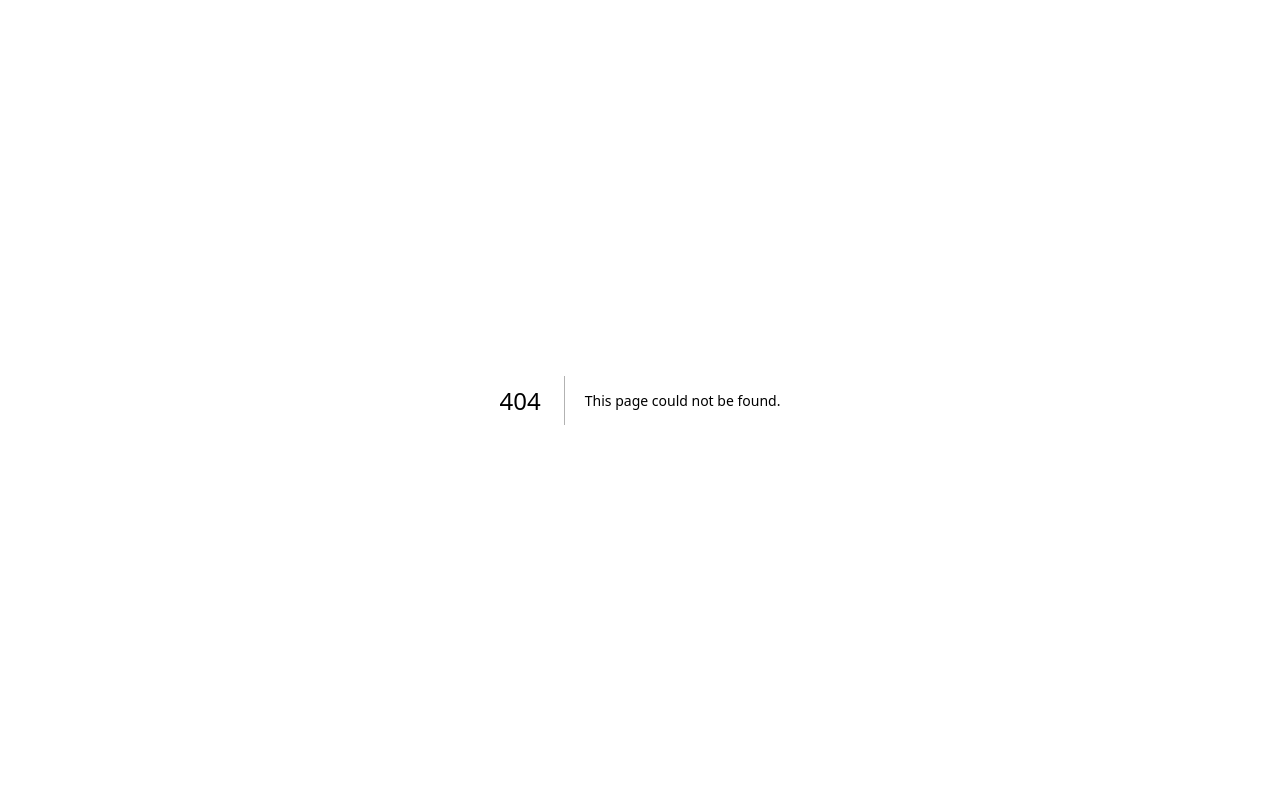
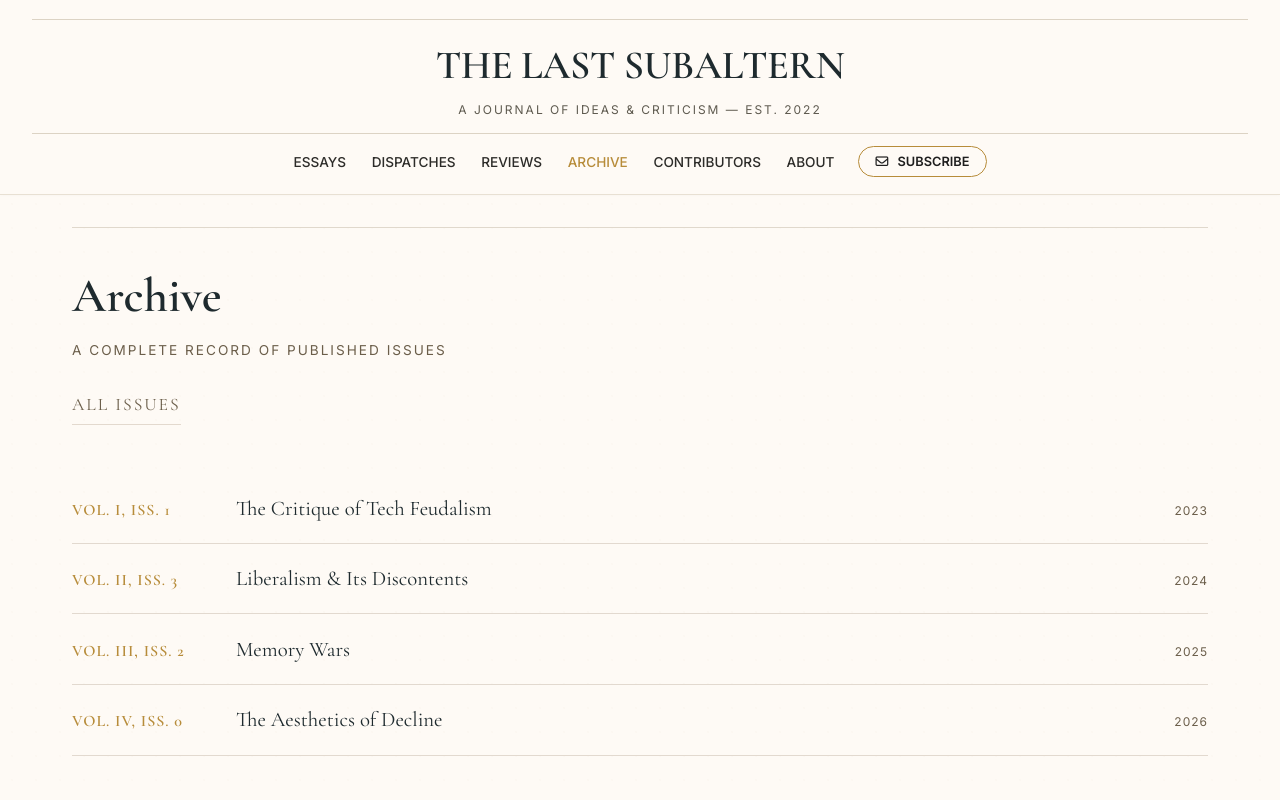
Before and after one commit to Almutazili/The-Last-Subaltern, a Next.js app: page /archive in a window 1280 px wide. Before the commit this address had no page. Shown: the top 800 px of the page. Built offline with nearby package versions, Linux system fonts and the light colour scheme.

Commit message:
Create archive.js

```diff
--- /dev/null
+++ b/pages/archive.js
@@ -0,0 +1,41 @@
+// pages/archive.js
+import Layout from '../components/Layout'
+import fs from 'fs'
+import path from 'path'
+
+export async function getStaticProps() {
+  const filePath = path.join(process.cwd(), 'content', 'archive.json')
+  const data = fs.existsSync(filePath) ? JSON.parse(fs.readFileSync(filePath, 'utf8')) : { items: [] }
+  return { props: { items: data.items || [] } }
+}
+
+export default function ArchivePage({ items }) {
+  return (
+    <Layout title="Archive" activePage="archive">
+      <style>{`
+        .page-title { font-family: 'Cormorant Garamond', serif; font-size: 3rem; font-weight: 600; color: #1e2a2e; margin-bottom: 0.5rem; }
+        .page-subtitle { color: #6b5e4a; font-size: 0.85rem; text-transform: uppercase; letter-spacing: 2px; margin-bottom: 2rem; }
+        .archive-list { margin-top: 1.5rem; }
+        .archive-item { display: flex; align-items: baseline; gap: 1.5rem; padding: 1.2rem 0; border-bottom: 1px solid #e2d9cf; }
+        .archive-volume { font-family: 'Cormorant Garamond', serif; font-size: 1rem; font-weight: 600; color: #b78c3a; min-width: 140px; text-transform: uppercase; letter-spacing: 1px; }
+        .archive-title { font-family: 'Cormorant Garamond', serif; font-size: 1.3rem; color: #1e2a2e; }
+        .archive-year { font-size: 0.75rem; color: #6b5e4a; text-transform: uppercase; letter-spacing: 1px; margin-left: auto; }
+        @media (max-width: 600px) { .archive-item { flex-direction: column; gap: 0.3rem; } .archive-year { margin-left: 0; } }
+      `}</style>
+
+      <div className="thin-divider" style={{marginTop: 0}}></div>
+      <h1 className="page-title">Archive</h1>
+      <p className="page-subtitle">A complete record of published issues</p>
+      <div className="section-head">All Issues</div>
+      <div className="archive-list">
+        {items.map((item, i) => (
+          <div className="archive-item" key={i}>
+            <div className="archive-volume">{item.volume}</div>
+            <div className="archive-title">{item.title}</div>
+            <div className="archive-year">{item.year}</div>
+          </div>
+        ))}
+      </div>
+    </Layout>
+  )
+}
```
